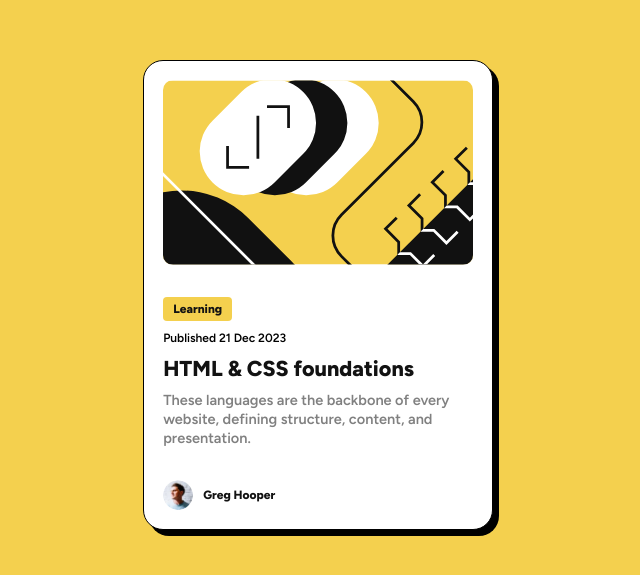
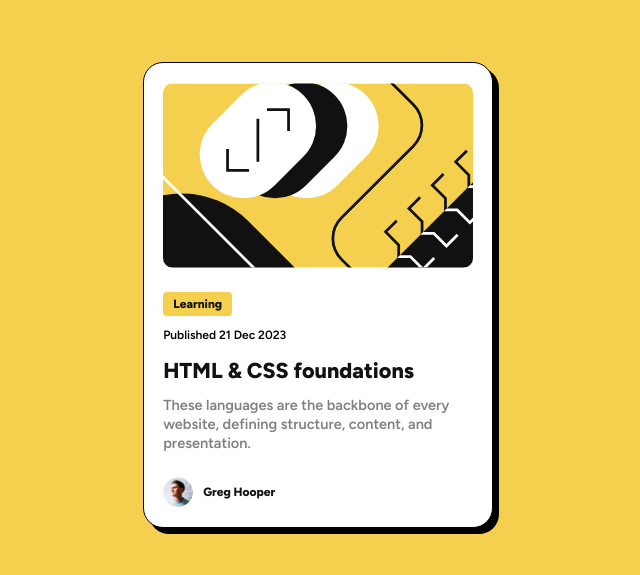
Before and after one commit to IamUPO/blog-preview-card-main, a plain HTML site: page index.html in a window 1280 px wide. Shown: the part 105-680 px from the top of the page, without its empty margins (322-962 px from the left). Drawn offline with Linux system fonts and the light colour scheme.

Commit message:
Update style.css

```diff
--- a/style.css
+++ b/style.css
@@ -42,7 +42,7 @@ body {
     justify-content: center;
     flex-wrap: wrap;
     align-content: center;
-    gap: 2rem;
+    gap: 1.5rem;
     max-width: 350px;
     margin: 1.5rem;
     box-shadow: 6px 6px;
@@ -95,6 +95,7 @@ body {
 .blog-date {
     font-weight: 600;
     font-size: 12px;
+    line-height: 1.5;
 }
 
 .blog-title {
@@ -103,6 +104,7 @@ body {
     font-size: 1.35rem;
     color: var(--Black);
     transition: all 250ms ease-in-out;
+    line-height: 1.5;
 }
 
 .blog-paragraph {
```
